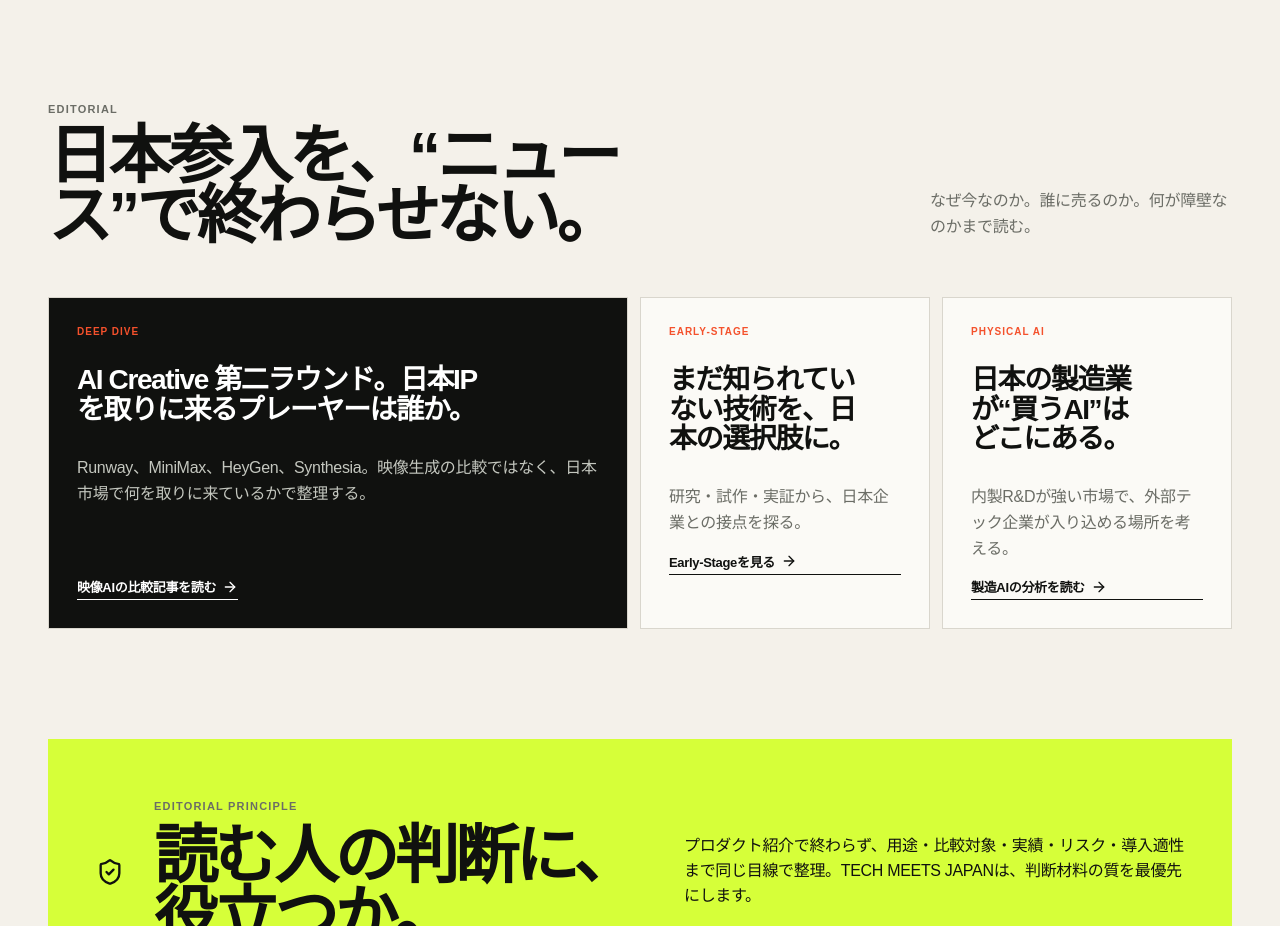
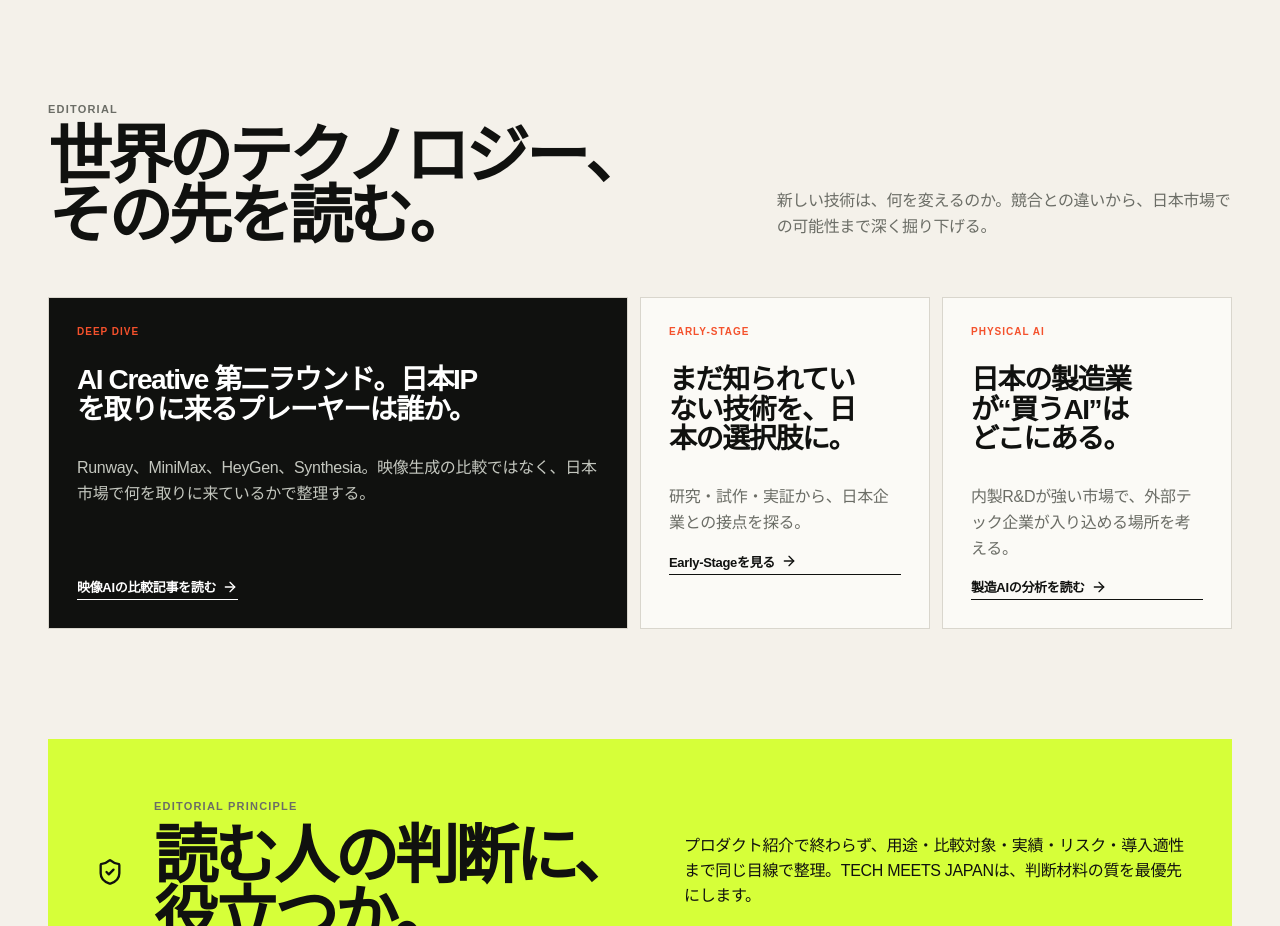
Before and after one commit to yasu-kai/tech-meets-japan, a Next.js app: page / in a window 1280 px wide. Shown: the part 4140-5066 px from the top of the page. Built offline with nearby package versions, Linux system fonts and the light colour scheme.

Commit message:
Refine editorial section headline and value proposition

```diff
--- a/app/page.tsx
+++ b/app/page.tsx
@@ -102,8 +102,8 @@ export default function Home() {
 
         <section className="editorial-section">
           <div className="section-heading">
-            <div><p className="eyebrow">EDITORIAL</p><h2>日本参入を、“ニュース”で終わらせない。</h2></div>
-            <p>なぜ今なのか。誰に売るのか。何が障壁なのかまで読む。</p>
+            <div><p className="eyebrow">EDITORIAL</p><h2>世界のテクノロジー、その先を読む。</h2></div>
+            <p>新しい技術は、何を変えるのか。競合との違いから、日本市場での可能性まで深く掘り下げる。</p>
           </div>
           <div className="editorial-grid">
             <article className="editorial-lead">
```
